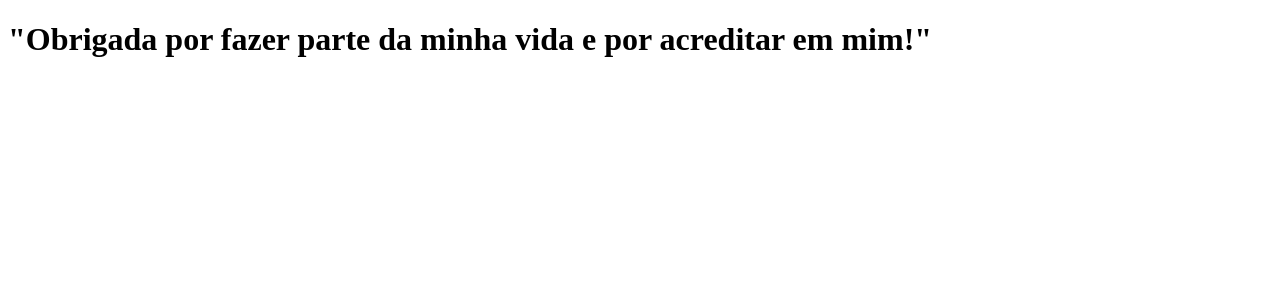
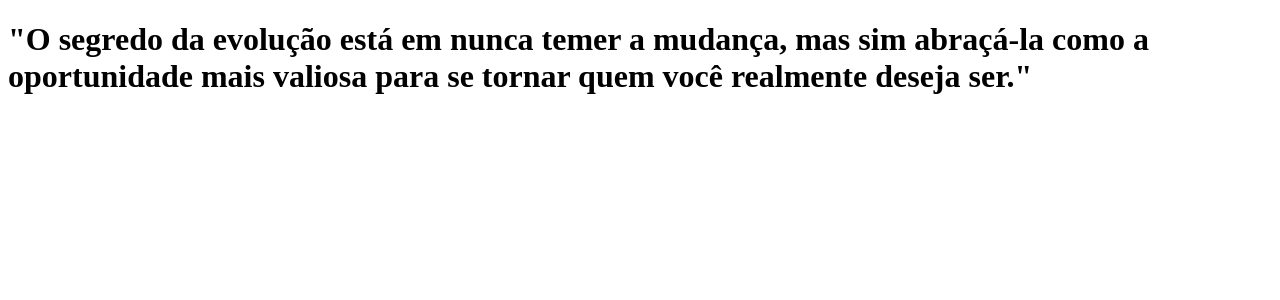
Before and after one commit to samara-maia/clone-tabnews, a Next.js app: page / in a window 1280 px wide. Shown: the top 300 px of the page. Built offline with nearby package versions, Linux system fonts and the light colour scheme.

Commit message:
atualizando gitignore ajuste mundando de frase - desafio final

```diff
--- a/package.json
+++ b/package.json
@@ -4,7 +4,9 @@
   "description": "O projeto do https://curso.dev visa aprimorar conhecimentos ao implementar o https://www.tabnews.com.br.",
   "main": "index.js",
   "scripts": {
-    "dev": "next dev"
+    "dev": "next dev",
+    "build": "next build",
+    "start": "next start"
   },
   "author": "",
   "license": "MIT",
--- a/pages/index.js
+++ b/pages/index.js
@@ -1,4 +1,4 @@
 function Home () {
-    return <h1>"Obrigada por fazer parte da minha vida e por acreditar em mim!"</h1>
+    return <h1>"O segredo da evolução está em nunca temer a mudança, mas sim abraçá-la como a oportunidade mais valiosa para se tornar quem você realmente deseja ser."</h1>
 }
 export default Home;
```
Also changed, not shown: 1 other file (tests, documents, lock files or other folders).
